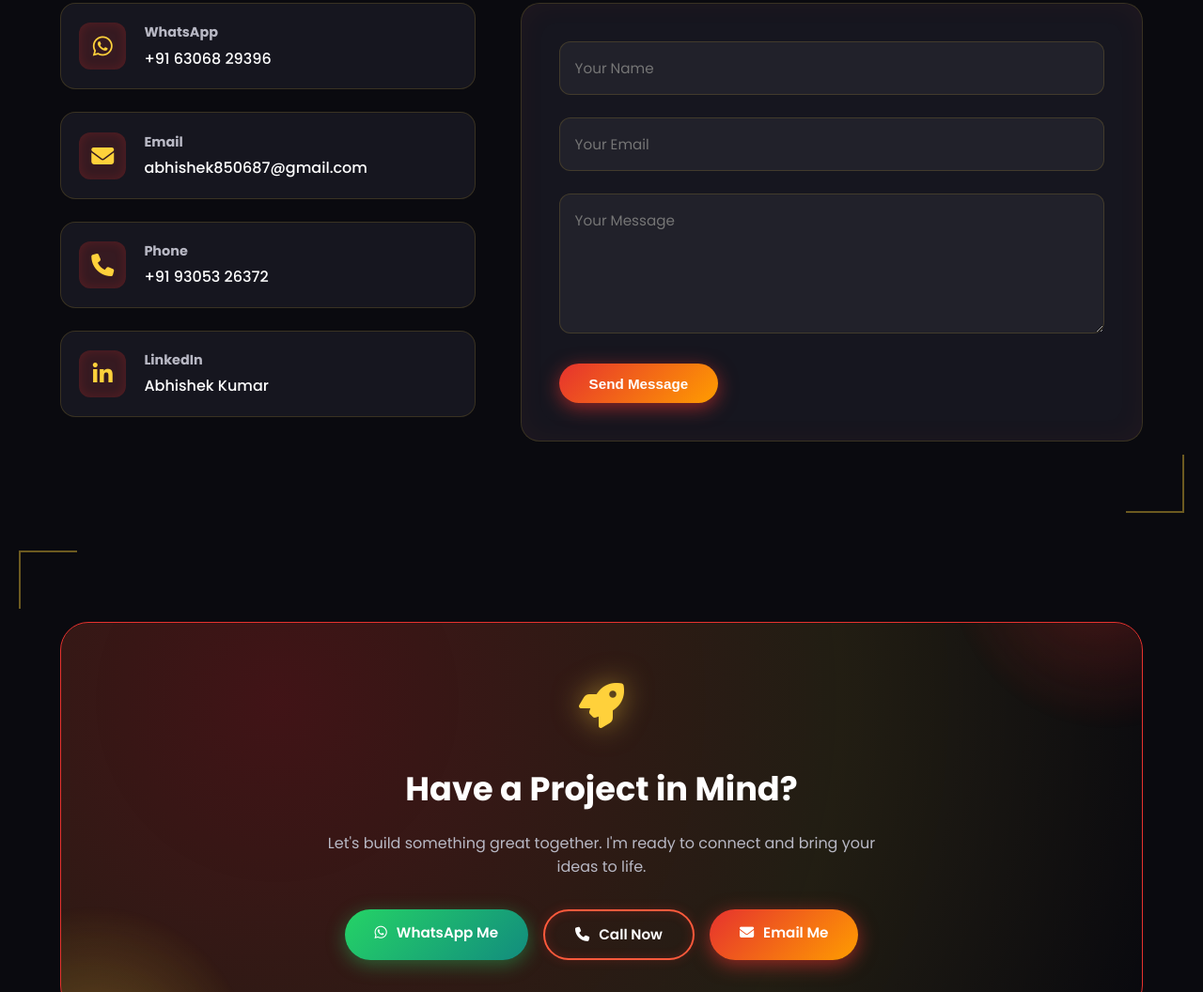
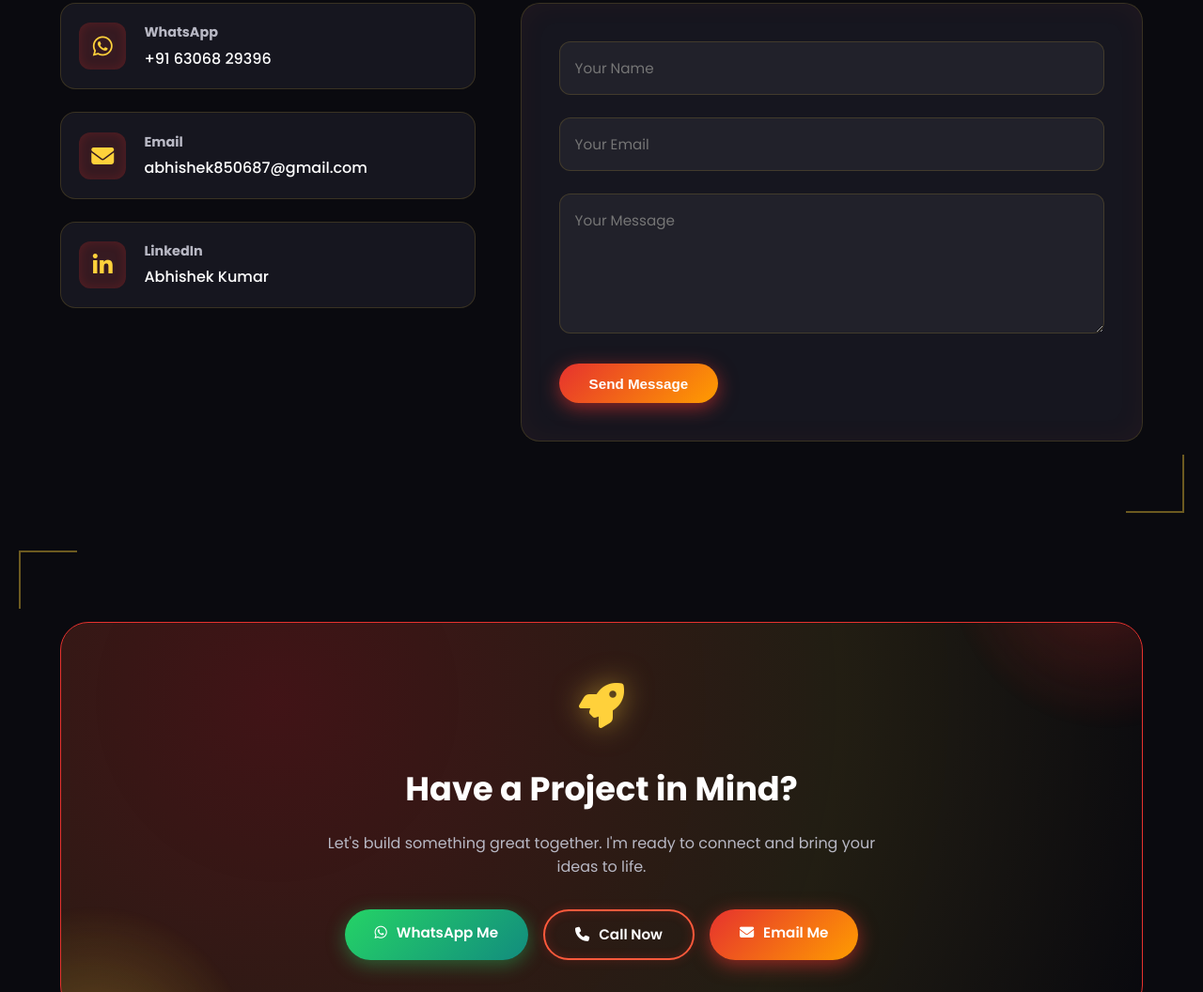
Before and after one commit to kumarabhi9305-code/Abhishek_Kumar, a plain HTML site: page index.html in a window 1280 px wide. Shown: the part 3578-4634 px from the top of the page at 94% size. Drawn offline with Linux system fonts and the light colour scheme.

Commit message:
Update index.html

```diff
--- a/index.html
+++ b/index.html
@@ -253,13 +253,6 @@
                         </div>
                     </div>
                     <div class="contact-item">
-                        <i class="fas fa-phone"></i>
-                        <div>
-                            <h4>Phone</h4>
-                            <a href="tel:9305326372">+91 93053 26372</a>
-                        </div>
-                    </div>
-                    <div class="contact-item">
                         <i class="fab fa-linkedin-in"></i>
                         <div>
                             <h4>LinkedIn</h4>
```
